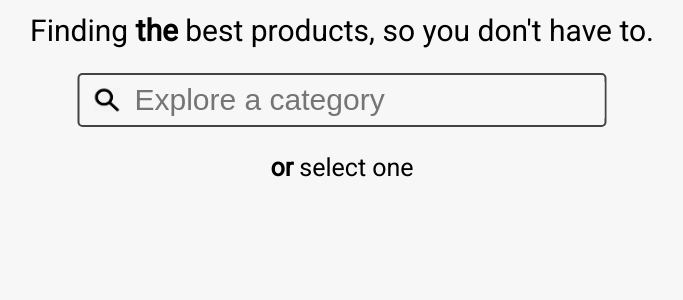
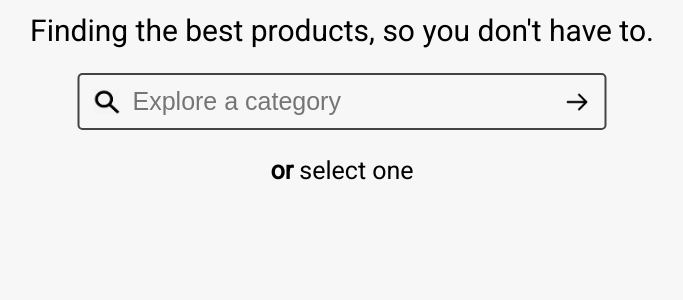
Before and after one commit to joshtgill/solebuy-web, a Django app: page / in a window 1280 px wide. Shown: the part 231-531 px from the top of the page, without its empty margins (298-981 px from the left). Run offline with Django 3.2, Linux system fonts and the light colour scheme.

Commit message:
Minor html tweaks and fixes

```diff
--- a/buyer/templates/about.html
+++ b/buyer/templates/about.html
@@ -11,7 +11,7 @@
 	<body>
 		<div class="topnav">
 			<div class="topnav-center-header">
-				<a href="{% url 'index' %}"><b><i>SoleBuy</i></b></a>
+				<a href="{% url 'index' %}"><i>SoleBuy</i></a>
 				<a href="{% url 'index' %}">
 					{% load static %}
 					<img style="padding-left: 7px" src="{% static 'sun.png' %}" alt="Sun Logo">
@@ -19,7 +19,7 @@
 			</div>
 			<div class="topnav-right-header">
 				<a href="{% url 'community' %}">Community</a>
-				<a href="{% url 'about' %}">About</a>
+				<a href="{% url 'about' %}"><b>About</b></a>
 			</div>
 		</div>
 		<div class="content">
--- a/buyer/templates/index.html
+++ b/buyer/templates/index.html
@@ -27,12 +27,14 @@
 				Buying.Is.<i>Hard.</i>
 			</div>
 			<div class="subheader">
-				Finding&nbsp<b>the</b>&nbspbest products, so you don't have to.
+				Finding the best products, so you don't have to.
 			</div>
 			<div class="search">
 				{% load static %}
-				<img src="{% static 'search.png' %}" alt="Search Icon">
+				<img style="left: 15px" src="{% static 'search.png' %}" alt="Search Icon">
 				<input type="text" placeholder="Explore a category">
+				{% load static %}
+				<input type="image" style="right: 15px" src="{% static 'arrow.png' %}" alt="Search Submit" />
 			</div>
 			<div class="categories">
 				<b>or</b>&nbspselect one
--- a/solebuy/static/common.css
+++ b/solebuy/static/common.css
@@ -80,23 +80,24 @@ body {
     padding: 7px 0px 7px 13px;
 }
 
-.search img {
+.search img, input[type=image] {
     float: left;
     position: absolute;
-    left: 15px;
     top: 50%;
     transform: translate(0%, -50%);
     width: 25px;
     height: 25px;
 }
 
-.search input {
+.search input[type=text] {
     float: left;
     width: 100%;
     height: 100%;
 
     margin-left: 40px;
-    font-size: 30px;
+    margin-right: 50px;
+    padding: 5px 0 5px 0;
+    font-size: 25px;
     background-color: #f7f7f7;
     color: #222222;
     border: none;
```
Also changed, not shown: solebuy/static/arrow.png (added).
